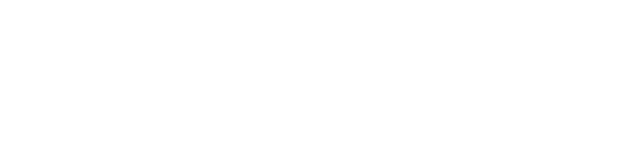
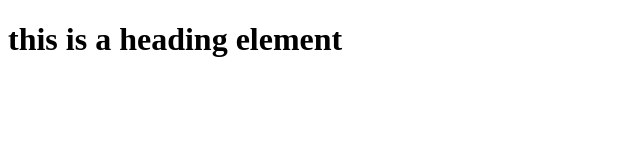
Before and after one commit to vuthy09/git-collaboration, a plain HTML site: page index.html in a window 1280 px wide. Shown: the whole page, without its empty margins (0-640 px from the left). Drawn offline with Linux system fonts and the light colour scheme.

Commit message:
Added h1

```diff
--- a/index.html
+++ b/index.html
@@ -7,6 +7,6 @@
     <title>Document</title>
 </head>
 <body>
-
+    <h1>this is a heading element</h1>
 </body>
 </html>
```
